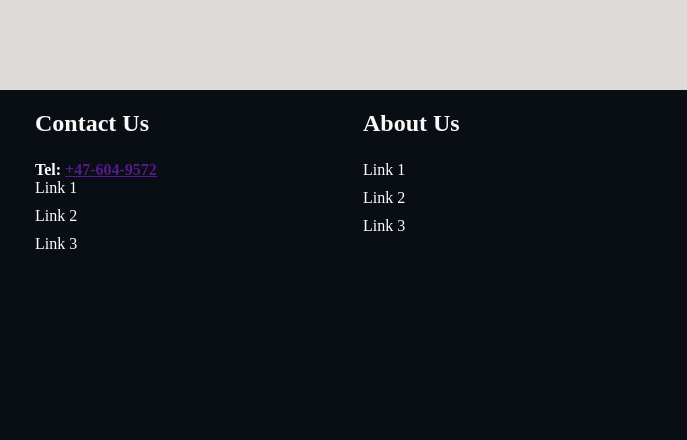
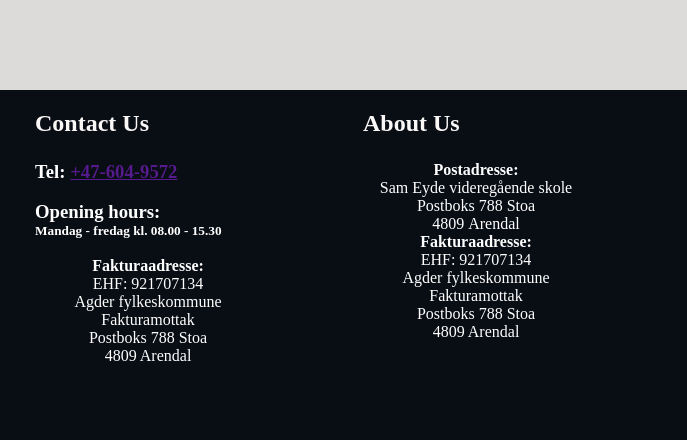
Before and after one commit to Lepmark/Minskole-App, a plain HTML site: page Home.html in a window 1280 px wide. Shown: the part 743-1183 px from the top of the page, 0-687 px from the left. Drawn offline with Linux system fonts and the light colour scheme.

Commit message:
Footer updates

```diff
--- a/Home.html
+++ b/Home.html
@@ -139,7 +139,7 @@
         </div>
 
     </div>
-    </div>
+    </div><br><br><br>
 
 </div>
 
@@ -152,25 +152,36 @@
     <div class="footer-columns">
       <div class="footer-column">
         <h2>Contact Us</h4>
-            <h4> Tel: <a href=""> +47-604-9572</a></h4>
+            <h3> Tel: <a href=""> +47-604-9572</a></h3><br>
+    <h3>Opening hours:</h3>
+    <h5>Mandag - fredag kl. 08.00 - 15.30</h5><br>
 
-        <ul>
-          <li>Link 1</li>
-          <li>Link 2</li>
-          <li>Link 3</li>
-        </ul>
+    <p><strong>Fakturaadresse:</strong><br />
+        EHF: 921707134<br />
+        Agder fylkeskommune<br />
+        Fakturamottak<br />
+        Postboks 788 Stoa<br />
+        4809 Arendal</p>
+
       </div>
       <div class="footer-column">
         <h2>About Us</h2>
-        <ul>
-          <li>Link 1</li>
-          <li>Link 2</li>
-          <li>Link 3</li>
-        </ul>
+
+<p><strong>Postadresse:</strong><br />
+    Sam Eyde videreg&aring;ende skole<br />
+    Postboks 788 Stoa<br />
+    4809&nbsp;Arendal</p>
+
+    <p><strong>Fakturaadresse:</strong><br />
+        EHF: 921707134<br />
+        Agder fylkeskommune<br />
+        Fakturamottak<br />
+        Postboks 788 Stoa<br />
+        4809 Arendal</p>
       </div>
       <div class="footer-column">
         <h2>Visit Us</h2>
-        <p>Østensbuveien 80, 4848 Arendal</p>
+        <p>Østensbuveien 80, 4848 Arendal</p><br>
 
         <p><iframe allowfullscreen="" frameborder="0" height="200" width="250"
         src="https://www.google.com/maps/embed?pb=!1m18!1m12!1m3!1d2085.7894863596707!2d8.721712316010592!3d58.481216481370154!2m3!1f0!2f0!3f0!3m2!1i1024!2i768!4f13.1!3m3!1m2!1s0x464794c3cc8a9ccd%3A0xee8dfbab565a402!2sSam%20Eyde%20videreg%C3%A5ende%20skole!5e0!3m2!1sno!2sno!4v1575018634133!5m2!1sno!2sno" style="border:0;"></iframe></p>
@@ -191,7 +202,6 @@
   </footer>
 
 
-
 <script src="Assets/JS/script.js"></script>
 </body>
 </html>
```
